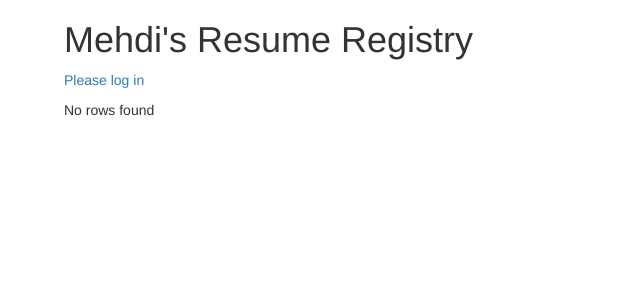
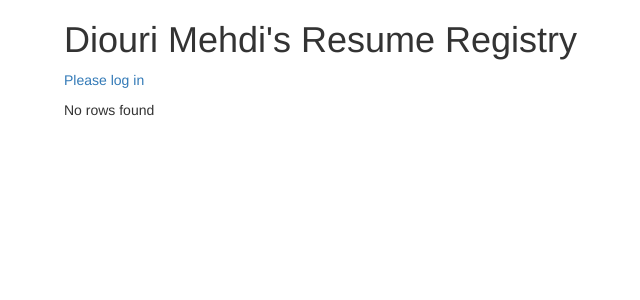
Before and after one commit to MEHDImp4/jvscript1, a PHP site: page / in a window 1280 px wide. Shown: the top 300 px of the page, without its empty margins (6-646 px from the left). Run offline with PHP 8.4, Linux system fonts and the light colour scheme; data that the repository does not hold is empty; some libraries are stand-ins or nearby versions.

Commit message:
feat: update resume registry title to include full name

```diff
--- a/index.php
+++ b/index.php
@@ -13,7 +13,7 @@ require_once "util.php";
 
 <body>
     <div class="container">
-        <h1>Mehdi's Resume Registry</h1>
+        <h1>Diouri Mehdi's Resume Registry</h1>
         <?php
         flashMessages();
 
```
